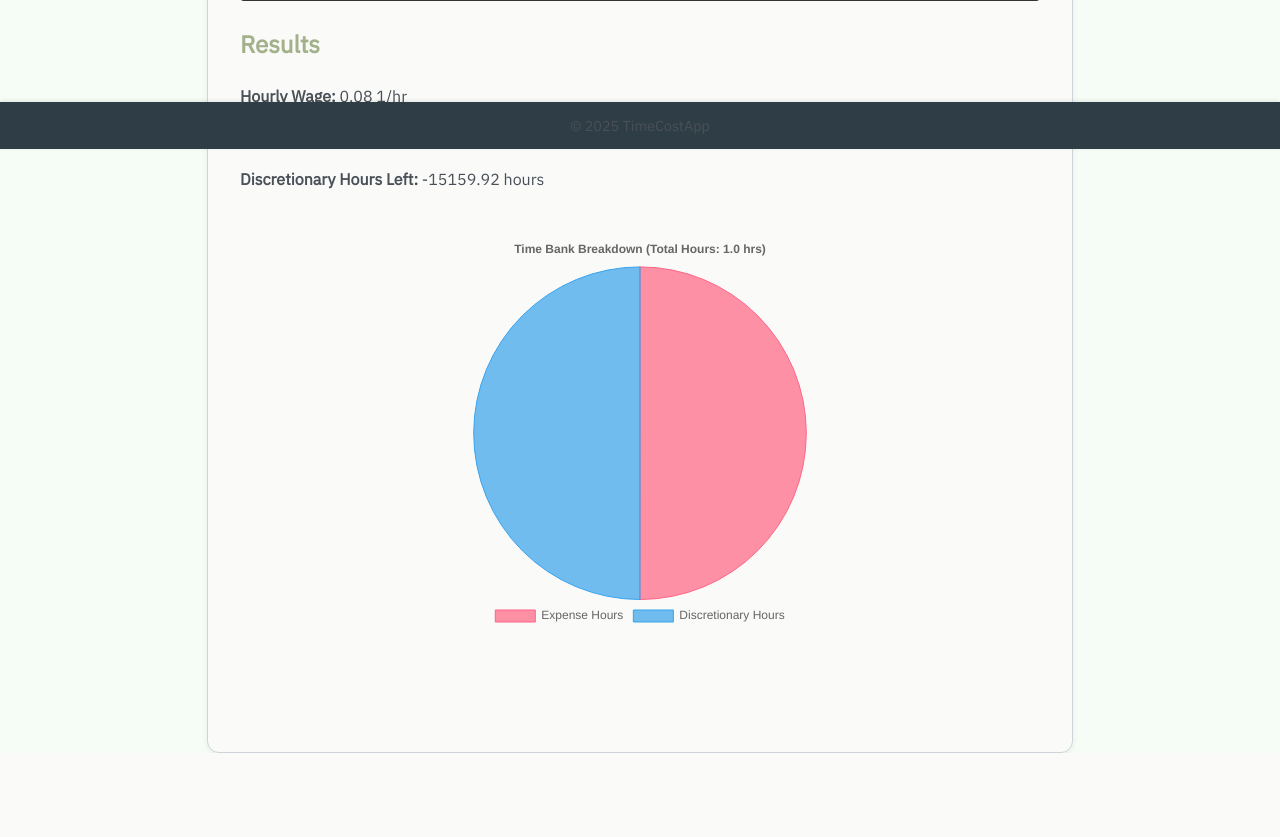
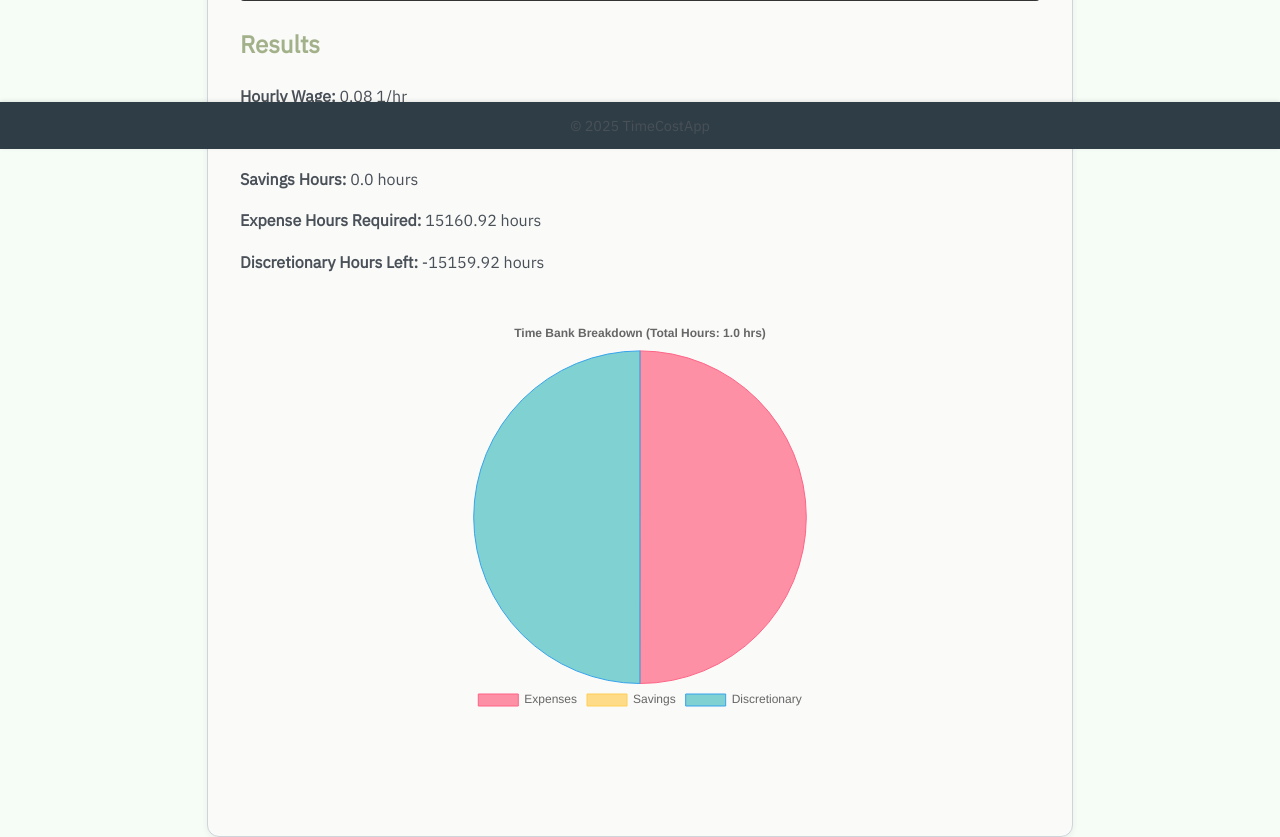
Before and after one commit to HandsomeSandwich/TimeCost, a Flask app: page /timebank in a window 1280 px wide. Shown: the part 651-1488 px from the top of the page. Before the commit the page ends 1404 px from the top, so only its background shows below. Run offline with Flask 3, Linux system fonts and the light colour scheme; the visitor is signed in with stand-in values (Sample User, id 1); data comes from the database, SQL or seed files in the repository; both versions use the stored data as it was after the commit.

Commit message:
Continuing-Correcting Issues with user experience and inclusivity

```diff
--- a/app.py
+++ b/app.py
@@ -98,32 +98,43 @@ def timebank():
         except ValueError:
             income = expenses = hoursWorked = 0
 
+        # Query savings value from category
+        conn = get_db_connection()
+        savings_row = conn.execute("SELECT SUM(amount) as total FROM expenses WHERE category = 'Savings'").fetchone()
+        conn.close()
+        savings_value = savings_row["total"] or 0
+
         return render_template("timebank.html",
                                income=income,
                                expenses=expenses,
                                hoursWorked=hoursWorked,
+                               savings_value=savings_value,
                                currency=currency)
 
     # GET: load from session defaults
-    income = 0
-    if "annualRate" in session and session["annualRate"]:
-        try:
-            income = float(session["annualRate"]) / 12
-        except ValueError:
-            income = 0
+    try:
+        income = float(session.get("annualRate", 0)) / 12
+    except (ValueError, TypeError):
+        income = 0
 
-    # Expenses from DB
+    # Get all expenses and savings
     conn = get_db_connection()
-    rows = conn.execute("SELECT amount FROM expenses").fetchall()
+    all_rows = conn.execute("SELECT amount, category FROM expenses").fetchall()
     conn.close()
-    expenses = sum(row["amount"] for row in rows)
 
-    hoursWorked = float(session.get("workHours", 0))
+    expenses = sum(row["amount"] for row in all_rows)
+    savings_value = sum(row["amount"] for row in all_rows if row["category"] == "Savings")
+
+    try:
+        hoursWorked = float(session.get("workHours", 0))
+    except (ValueError, TypeError):
+        hoursWorked = 0
 
     return render_template("timebank.html",
                            income=income,
                            expenses=expenses,
                            hoursWorked=hoursWorked,
+                           savings_value=savings_value,
                            currency=currency)
 
 
@@ -132,30 +143,44 @@ def expenses():
     conn = get_db_connection()
 
     if request.method == "POST":
+        # Collect form data
         expense_names = request.form.getlist("expense_name[]")
         expense_amounts = request.form.getlist("expense_amount[]")
+        expense_categories = request.form.getlist("expense_category[]")
 
-        # Clear all existing expenses first (or adjust logic if you prefer appending)
+        # Clear old expenses (or modify logic to append if desired)
         conn.execute("DELETE FROM expenses")
 
-        for name, amount in zip(expense_names, expense_amounts):
+        for name, amount, category in zip(expense_names, expense_amounts, expense_categories):
             try:
                 amount = float(amount)
-                if name.strip():
-                    conn.execute("INSERT INTO expenses (name, amount) VALUES (?, ?)", (name.strip(), amount))
+                if name.strip() and category:
+                    conn.execute("INSERT INTO expenses (name, amount, category) VALUES (?, ?, ?)",
+                                 (name.strip(), amount, category))
             except ValueError:
-                continue  # Skip invalid rows
+                continue
 
         conn.commit()
         conn.close()
-        return redirect(url_for("personal"))
+        return redirect(url_for("expenses"))
 
-    # GET: retrieve expenses from DB
-    expenses_data = conn.execute("SELECT * FROM expenses").fetchall()
+    # GET: retrieve saved expenses
+    saved_expenses = conn.execute("SELECT * FROM expenses").fetchall()
+
+    # Calculate totals grouped by category
+    category_totals = conn.execute("""
+        SELECT category, SUM(amount) AS total
+        FROM expenses
+        GROUP BY category
+    """).fetchall()
+
     conn.close()
 
-    return render_template("expenses.html", saved_expenses=expenses_data)
-
+    currency = session.get("currency", "$")
+    return render_template("expenses.html",
+                           saved_expenses=saved_expenses,
+                           category_totals=category_totals,
+                           currency=currency)
 
 
 @app.route("/update_expense_category", methods=["POST"])
@@ -187,7 +212,7 @@ def remove_expense(index):
 def budget():
     currency = session.get("currency", "$")
 
-    # Get total expenses from database
+    # Step 1: Fetch total expenses from database
     conn = get_db_connection()
     expenses_rows = conn.execute("SELECT amount FROM expenses").fetchall()
     expenses = sum(row["amount"] for row in expenses_rows)
@@ -195,12 +220,19 @@ def budget():
 
     if request.method == "POST":
         try:
-            income = float(request.form.get("income", 0)) or float(session.get("annualRate", 0)) / 12
-            weekly_hours = float(request.form.get("weeklyHours", 0)) or float(session.get("workHours", 0))
+            # Step 2: Get form inputs with fallback to session
+            income_input = request.form.get("income")
+            income = float(income_input) if income_input else float(session.get("annualRate", 0)) / 12
+
+            hours_input = request.form.get("weeklyHours")
+            weekly_hours = float(hours_input) if hours_input else float(session.get("workHours", 0))
             monthly_hours = weekly_hours * 4.33 if weekly_hours else 1
+
+            # Step 3: Calculations
             discretionary_income = income - expenses
             hourly_value = discretionary_income / monthly_hours if monthly_hours else 0
 
+            # Step 4: Savings goals input
             savings_goal = float(request.form.get("savingsGoal", 0))
             current_savings = float(request.form.get("currentSavings", 0))
             remaining_to_save = savings_goal - current_savings if savings_goal > 0 else 0
@@ -211,6 +243,7 @@ def budget():
             income = weekly_hours = monthly_hours = discretionary_income = hourly_value = 0
             savings_goal = current_savings = remaining_to_save = progress_percent = 0
 
+        # Step 5: Retrieve goals from DB
         conn = get_db_connection()
         goals = conn.execute("SELECT * FROM goals").fetchall()
         conn.close()
@@ -219,6 +252,7 @@ def budget():
                                income=income,
                                expenses=expenses,
                                weekly_hours=weekly_hours,
+                               monthly_hours=monthly_hours,
                                discretionary_income=discretionary_income,
                                hourly_value=hourly_value,
                                savings_goal=savings_goal,
@@ -228,7 +262,7 @@ def budget():
                                goals=goals,
                                currency=currency)
 
-    # GET request
+    # GET request: prepopulate from session
     try:
         income = float(session.get("annualRate", 0)) / 12
         weekly_hours = float(session.get("workHours", 0))
@@ -236,11 +270,11 @@ def budget():
         discretionary_income = income - expenses
         hourly_value = discretionary_income / monthly_hours if monthly_hours else 0
     except ValueError:
-        income = weekly_hours = discretionary_income = hourly_value = 0
+        income = weekly_hours = monthly_hours = discretionary_income = hourly_value = 0
 
     savings_goal = current_savings = remaining_to_save = progress_percent = 0
 
-    # FIX: Re-open DB connection here
+    # Get goals again
     conn = get_db_connection()
     goals = conn.execute("SELECT * FROM goals").fetchall()
     conn.close()
@@ -249,6 +283,7 @@ def budget():
                            income=income,
                            expenses=expenses,
                            weekly_hours=weekly_hours,
+                           monthly_hours=monthly_hours,
                            discretionary_income=discretionary_income,
                            hourly_value=hourly_value,
                            savings_goal=savings_goal,
--- a/static/style.css
+++ b/static/style.css
@@ -5,7 +5,6 @@
   --card-bg: #FAFAF9;
   --primary: #A3B18A;
   --accent: #E07A5F;
-    color: #FFD37F;
   --secondary-accent: #FFD37F;
   --text-dark: #2F3E46;
   --text-medium: #495057;
@@ -256,3 +255,23 @@ footer {
 .savingsForm input {
   flex: 1;
 }
+
+a:focus,
+button:focus,
+input:focus,
+select:focus {
+  outline: 2px dashed var(--accent);
+  outline-offset: 2px;
+}
+
+.chart-container {
+  margin: 2rem auto;
+  display: flex;
+  justify-content: center;
+}
+
+body.dark-mode select {
+  background-color: #444;
+  color: white;
+  border-color: #777;
+}
--- a/templates/timebank.html
+++ b/templates/timebank.html
@@ -1,3 +1,6 @@
+
+{% set savings_value = savings_value|default(0)|float %}
+
 {% extends "base.html" %}
 {% block title %}Time Bank{% endblock %}
 
@@ -73,18 +76,30 @@
   {% set income_value = income|float %}
   {% set expenses_value = expenses|float %}
   {% set hours_value = hoursWorked|float %}
+  {% set savings_value = 0 %}
+  {% for row in category_totals %}
+    {% if row.category == 'Savings' %}
+      {% set savings_value = row.total %}
+    {% endif %}
+  {% endfor %}
+
   {% if income_value > 0 and hours_value > 0 %}
     {% set hourly_wage = income_value / hours_value %}
-      {% set expense_hours = expenses_value / hourly_wage %}
-      {% set discretionary_hours = hours_value - expense_hours %}
+    {% set savings_hours = savings_value / hourly_wage %}
+    {% set expense_hours = (expenses_value - savings_value) / hourly_wage %}
+    {% set discretionary_hours = hours_value - expense_hours - savings_hours %}
   {% else %}
     {% set hourly_wage = 0 %}
+    {% set savings_hours = 0 %}
     {% set expense_hours = 0 %}
     {% set discretionary_hours = 0 %}
   {% endif %}
 
+
     <h2>Results</h2>
     <p><strong>Hourly Wage:</strong> {{ hourly_wage|round(2) }} {{ currency }}/hr</p>
+    <p><strong>Savings ({{ currency }}):</strong> {{ savings_value|round(2) }}</p>
+    <p><strong>Savings Hours:</strong> {{ savings_hours|round(2) }} hours</p>
     <p><strong>Expense Hours Required:</strong> {{ expense_hours|round(2) }} hours</p>
     <p><strong>Discretionary Hours Left:</strong> {{ discretionary_hours|round(2) }} hours</p>
 
@@ -96,15 +111,18 @@
       new Chart(ctx, {
         type: 'pie',
         data: {
-          labels: ['Expense Hours', 'Discretionary Hours'],
+          labels: ['Expenses', 'Savings', 'Discretionary'],
           datasets: [{
-            data: [{{ expense_hours }}, {{ discretionary_hours }}],
+            data: [{{ expense_hours|round(2) }}, {{ savings_hours|round(2) }}, {{ discretionary_hours|round(2) }}],
             backgroundColor: [
                 'rgba(255, 99, 132, 0.7)',    // Expense Hours
-              'rgba(54, 162, 235, 0.7)'     // Discretionary Hours
+                'rgba(255, 206, 86, 0.7)',    // Savings
+                'rgba(75, 192, 192, 0.7)'     // Discretionary Hours
             ],
+
             borderColor: [
                 'rgba(255, 99, 132, 1)',
+                'rgba(255, 206, 86, 1)',
                 'rgba(54, 162, 235, 1)'
             ],
             borderWidth: 1
```
Also changed, not shown: templates/budget.html (+62 -47 lines), templates/expenses.html (+10 -0 lines), timecost.db. Lines whose indentation alone changed are shown as unchanged.
